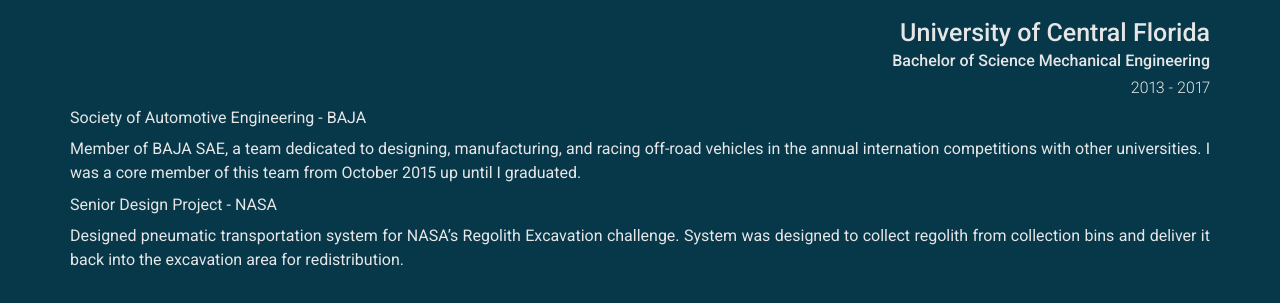
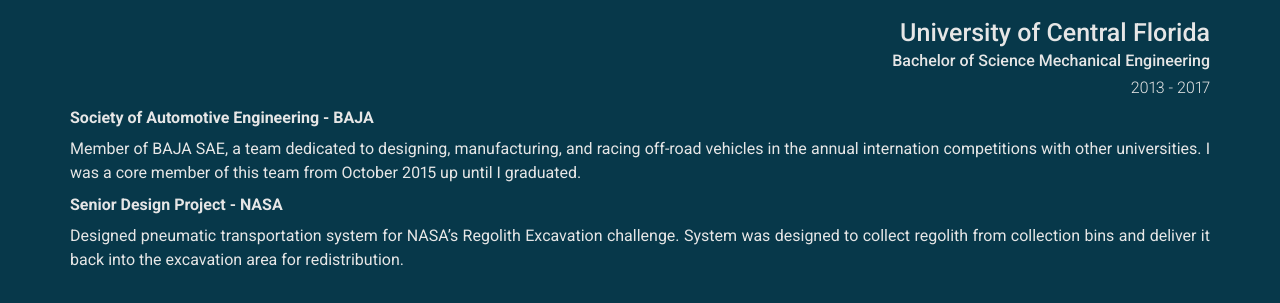
Before and after one commit to Daniel-J-Mason/Daniel-J-Mason.github.io, a Jekyll site: the page built from index.md, in a window 1280 px wide. Shown: the part 2716-3019 px from the top of the page. Built offline with Jekyll 4.4.1, drawn with Linux system fonts in a browser that asks for light colours; nearby versions of some CDN libraries.

```diff
--- a/_config.yml
+++ b/_config.yml
@@ -199,13 +199,13 @@ content:
 #        quote: >
 #          Integrity, scholarship, community, creativity, and excellence
         description: | # this will include new lines to allow paragraphs
-          Society of Automotive Engineering - BAJA
+          <b>Society of Automotive Engineering - BAJA</b>
 
           Member of BAJA SAE, a team dedicated to designing, manufacturing, and racing off-road vehicles in the annual
           internation competitions with other universities. I was a core member of this team from October 2015 up until I
           graduated.
 
-          Senior Design Project - NASA
+          <b>Senior Design Project - NASA</b>
 
           Designed pneumatic transportation system for NASA's Regolith Excavation challenge. System was designed to collect
           regolith from collection bins and deliver it back into the excavation area for redistribution.
```
